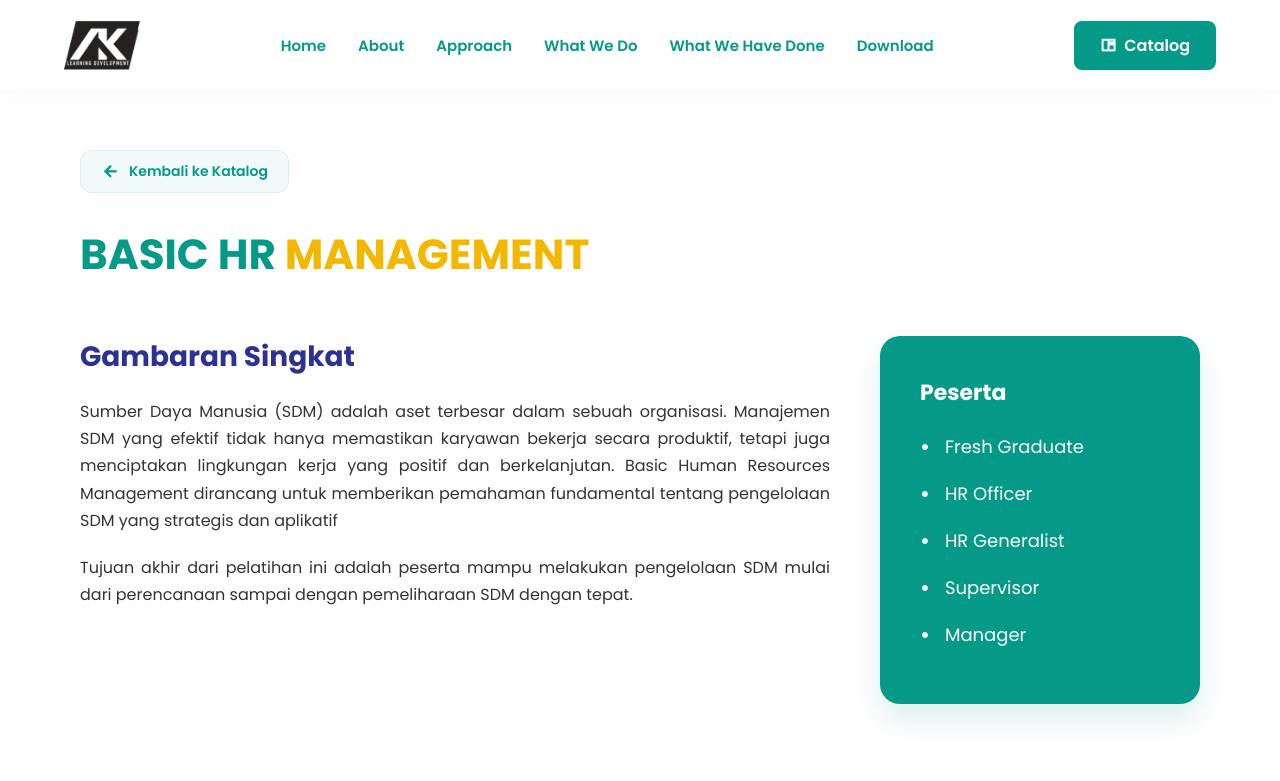
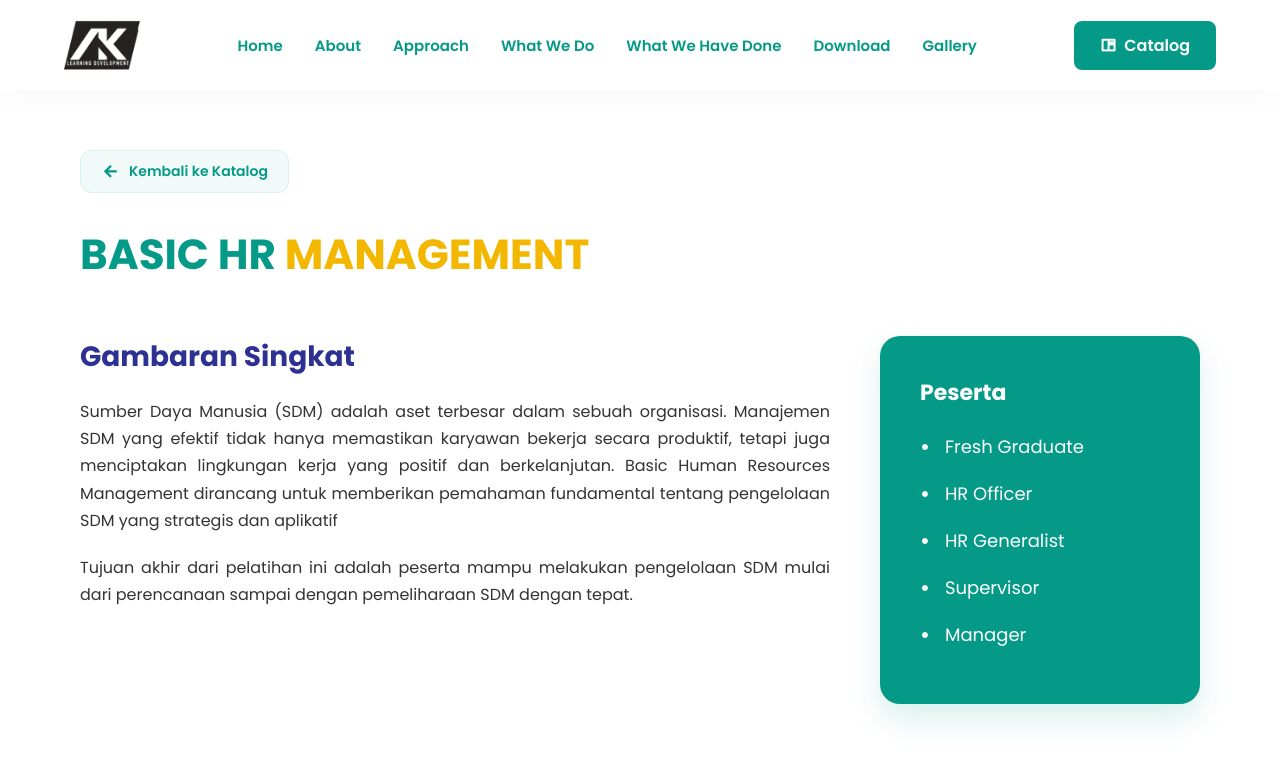
Before and after one commit to DillRahman13/AK-LEARNING-DEVELOPMENT, a plain HTML site: page basic_hr_management.html in a window 1280 px wide. Shown: the top 781 px of the page. Drawn offline with nearby package versions, Linux system fonts and the light colour scheme.

Commit message:
Update Navbar

```diff
--- a/basic_hr_management.html
+++ b/basic_hr_management.html
@@ -27,6 +27,7 @@
                 <a href="index3.html">What We Do</a>
                 <a href="index4.html">What We Have Done</a>
                 <a href="index6.html">Download</a>
+                 <a href="index7.html">Gallery</a>
             </div>
 
             <!-- Bungkus tombol catalog dan hamburger di dalam nav-actions -->
```
Also changed, not shown: building_corporate_culture.html (+1 -0 lines), communication_for_leader.html (+1 -0 lines), communication_skill.html (+1 -0 lines), competency_mapping.html (+1 -0 lines), creative_thinking.html (+1 -0 lines), effective_leadership.html (+1 -0 lines), fundamental_leadership.html (+1 -0 lines), holistics_leadership.html (+1 -0 lines), implementasi_program_5r.html (+1 -0 lines), learning_design.html (+1 -0 lines), situational_leadership.html (+1 -0 lines), talent_management.html (+1 -0 lines), time_management_and_delegation.html (+1 -0 lines), training_effectiveness_evaluation.html (+1 -0 lines), 3 more files.
